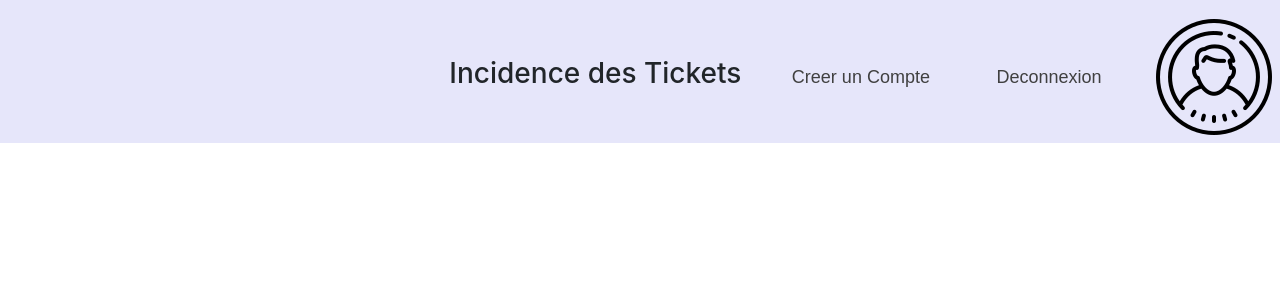
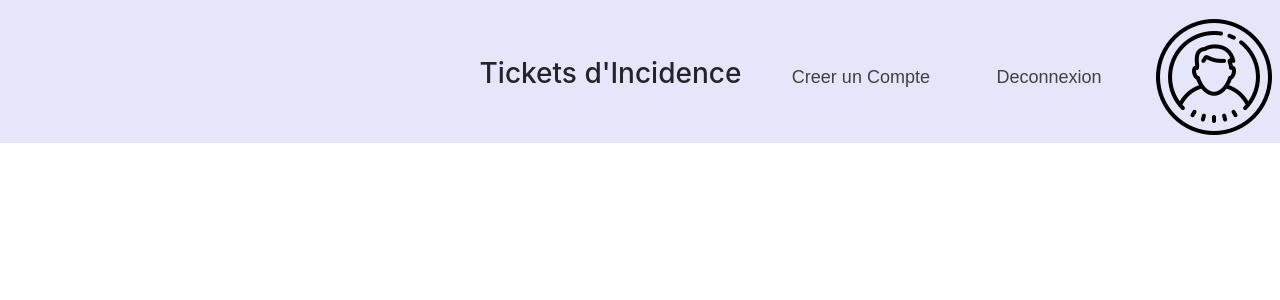
Before and after one commit to groupe-projet-web/Projet_test, a PHP site: page /headerUtilisateur.php in a window 1280 px wide. Shown: the top 300 px of the page. Run offline with PHP 8.4, Linux system fonts and the light colour scheme; some libraries are stand-ins or nearby versions.

Commit message:
Maj headUtilisateur

```diff
--- a/headerUtilisateur.php
+++ b/headerUtilisateur.php
@@ -13,7 +13,7 @@
 			</div>
 			<ul class="nav-list">
 				<li class="nav-list-item">
-					<p><h3>Incidence des Tickets</h3> </p>
+					<p><h3>Tickets d'Incidence</h3> </p>
 				</li>
 				<li class="nav-list-item">
 					<a href="Inscrit.php" class="nav-link">Creer un Compte</a>
```
